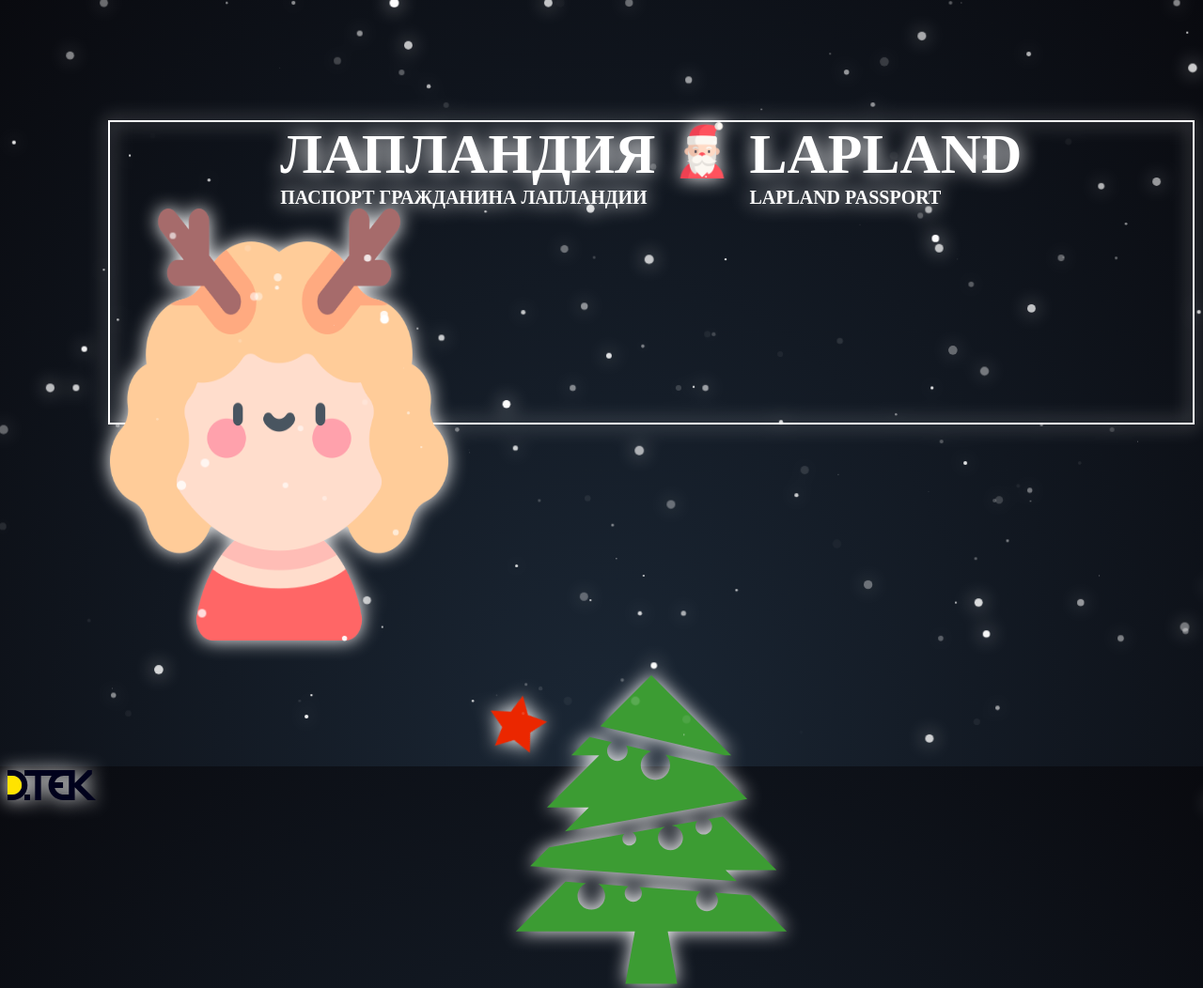
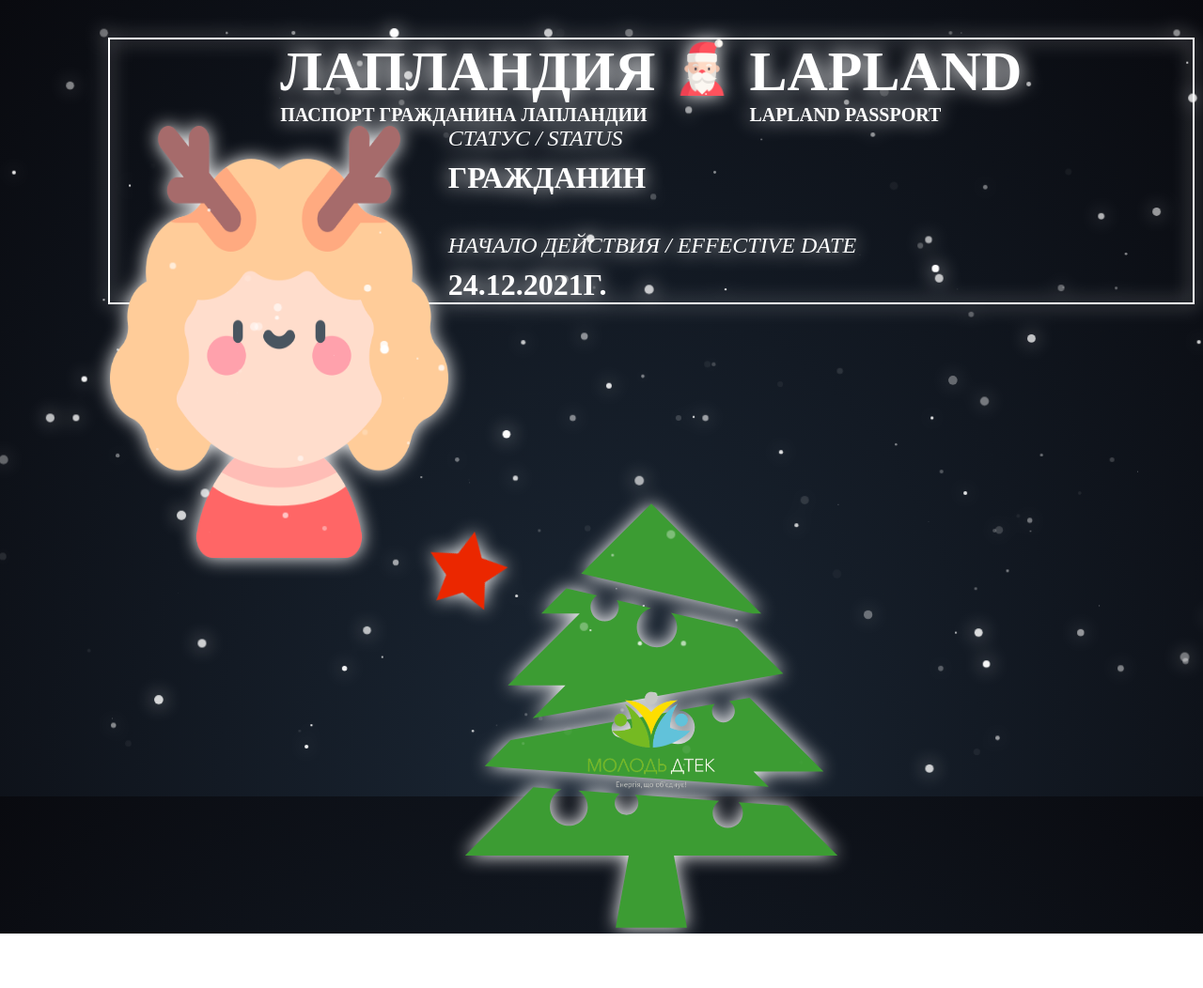
Before and after one commit to kamelot88/Lapland-Passport, a plain HTML site: page index.html in a window 1280 px wide. Shown: the top 1052 px of the page at 94% size. After the commit the page ends 994 px from the top, so only its background shows below. Drawn offline with Linux system fonts and the light colour scheme.

Commit message:
get element

```diff
--- a/index.html
+++ b/index.html
@@ -230,6 +230,16 @@
             <div class="photo">
                 <img src="img/girl.png" alt="">
             </div>
+            <div class="text-content">
+                <div class="v">
+                    <p>Статус / status</p>
+                    <h4>Гражданин</h4>
+                </div>
+                <div class="v">
+                    <p>Начало действия / Effective date</p>
+                    <h4>24.12.2021г.</h4>
+                </div>
+            </div>
         </div>
     </div>
 
@@ -271,7 +281,7 @@ viewBox="0 0 50 50">
 </main>
 <!-- <footer></footer> -->
 <div class="logo-type">
-    <img src="img/logo.svg" alt="">
+    <!-- <img src="img/logo.svg" alt=""> -->
     <img src="img/logo_md.gif" alt="">
 </div>
 
--- a/style.css
+++ b/style.css
@@ -2616,23 +2616,25 @@
     min-width: 107vw;
   }
   main {
-    flex-grow: 1;
-    display: flex;
+      margin-top: -10vh;
+    /* flex
+    -grow: 1; */
+    /* display: flex;
     flex-direction: column;
-    justify-content: space-around;
-  }
-  .logo-type img:nth-child(1) {
+    justify-content: space-around; */
+  }
+  /* .logo-type img:nth-child(1) {
       height: 4vh;
-  }
-  .logo-type img:nth-child(2) {
-    height: 9vh;
+  } */
+  .logo-type img {
+    height: 13vh;
 }
   .logo-type {
       display: flex;
-      justify-content: space-between;
+      justify-content: center;
       align-items: center;
       position: absolute;
-      bottom: -8vh;
+      bottom: 0px;
       width: 107vw;
   }
 /* footer {
@@ -2651,10 +2653,10 @@
 }
 #xtree {
     margin: 0 auto;
-    width: 400px;
+    width: 550px;
     display: block;
     fill: #3c9c33;
-    margin-top: 25vh;
+    margin-top: 15vh;
 }
 @keyframes spin {
     0% {
@@ -2669,10 +2671,10 @@
 
 .card {
     width: 90vw;
-    height: 40vh;
+    height: 35vh;
     margin: 0 auto;
     margin-top: 15vh;
-    border: 2px solid white;
+    border: 2px double white;
     display: flex;
     flex-direction: column;
     justify-content: space-around;
@@ -2708,3 +2710,23 @@
     width: 360px;
     height: 460px;
 }
+.content-card {
+    display: flex;
+}
+.text-content p {
+    margin: 0;
+    font-size: 24px;
+    color: white;
+    text-transform: uppercase;
+    font-style: italic;
+    margin-bottom: 10px;
+}
+.text-content h4 {
+    margin: 0;
+    font-size: 32px;
+    color: white;
+    text-transform: uppercase;
+}
+.v {
+    margin-bottom: 40px;
+}
```
